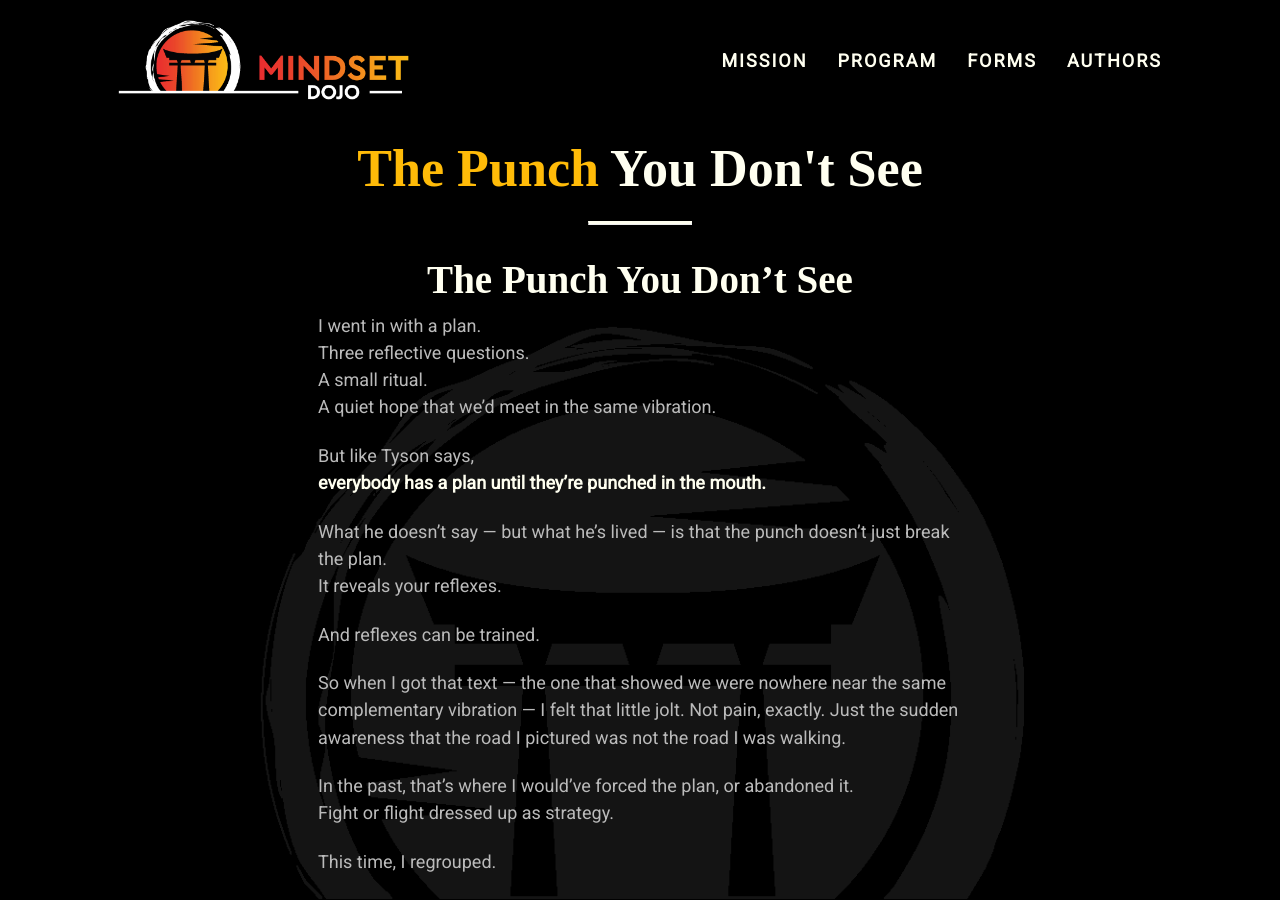
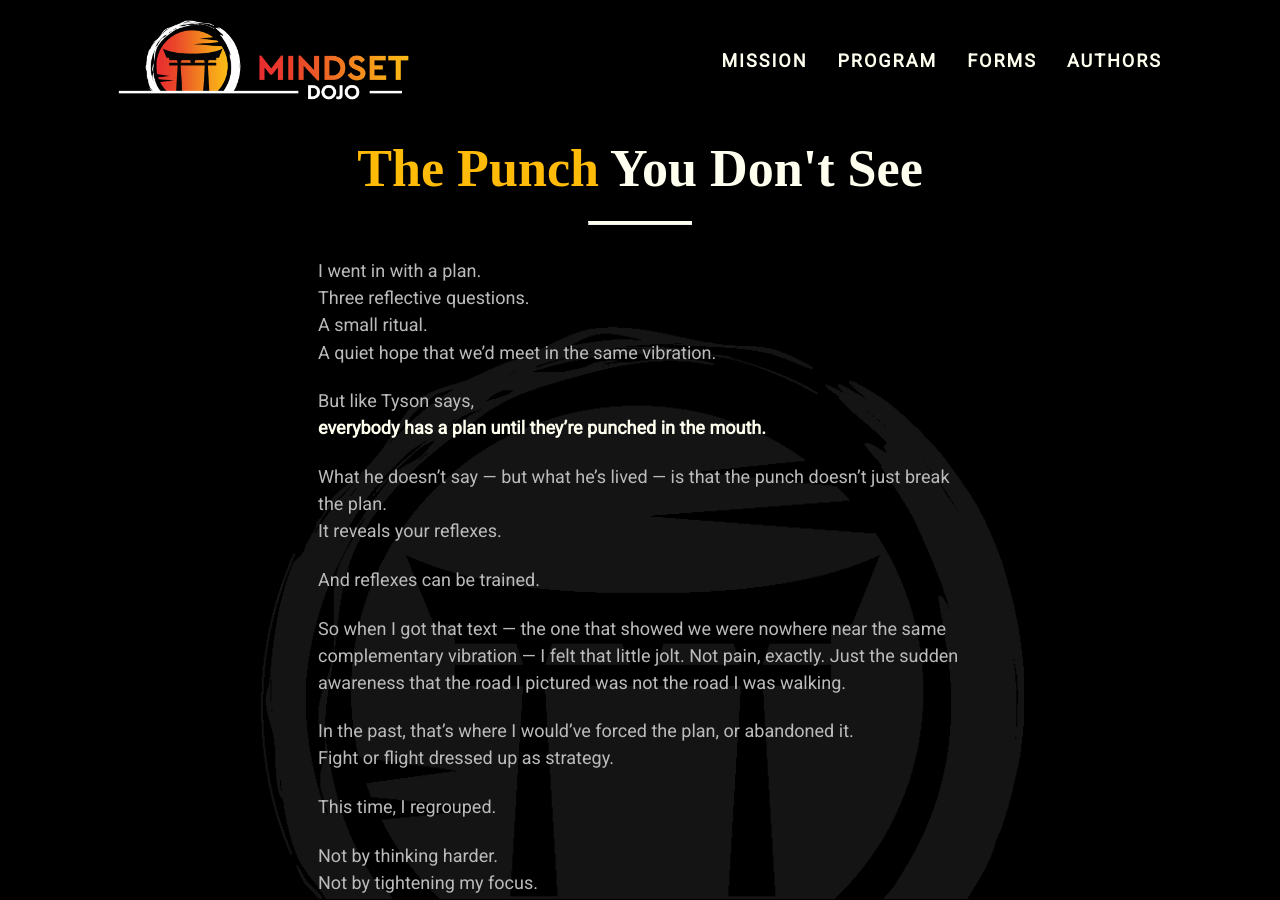
Before and after one commit to mindset-dojo/mindset-dojo.github.io, a Jekyll site: the page built from _insights/2025/michael-basil/2025-11-19-the-punch-you-do-not-see.md, in a window 1280 px wide and 900 px high. Built offline with Jekyll 4.4.1, drawn with Linux system fonts in a browser that asks for light colours; some web fonts are replaced.

Commit message:
fix: title repeated

```diff
--- a/_insights/2025/michael-basil/2025-11-19-the-punch-you-do-not-see.md
+++ b/_insights/2025/michael-basil/2025-11-19-the-punch-you-do-not-see.md
@@ -14,8 +14,6 @@ excerpt: >
   What Tyson didn’t say is that the punch doesn’t only break the plan —
   it reveals your reflexes. And reflexes can be trained.
 ---
-
-## The Punch You Don’t See
 
 I went in with a plan.
 Three reflective questions.
```
